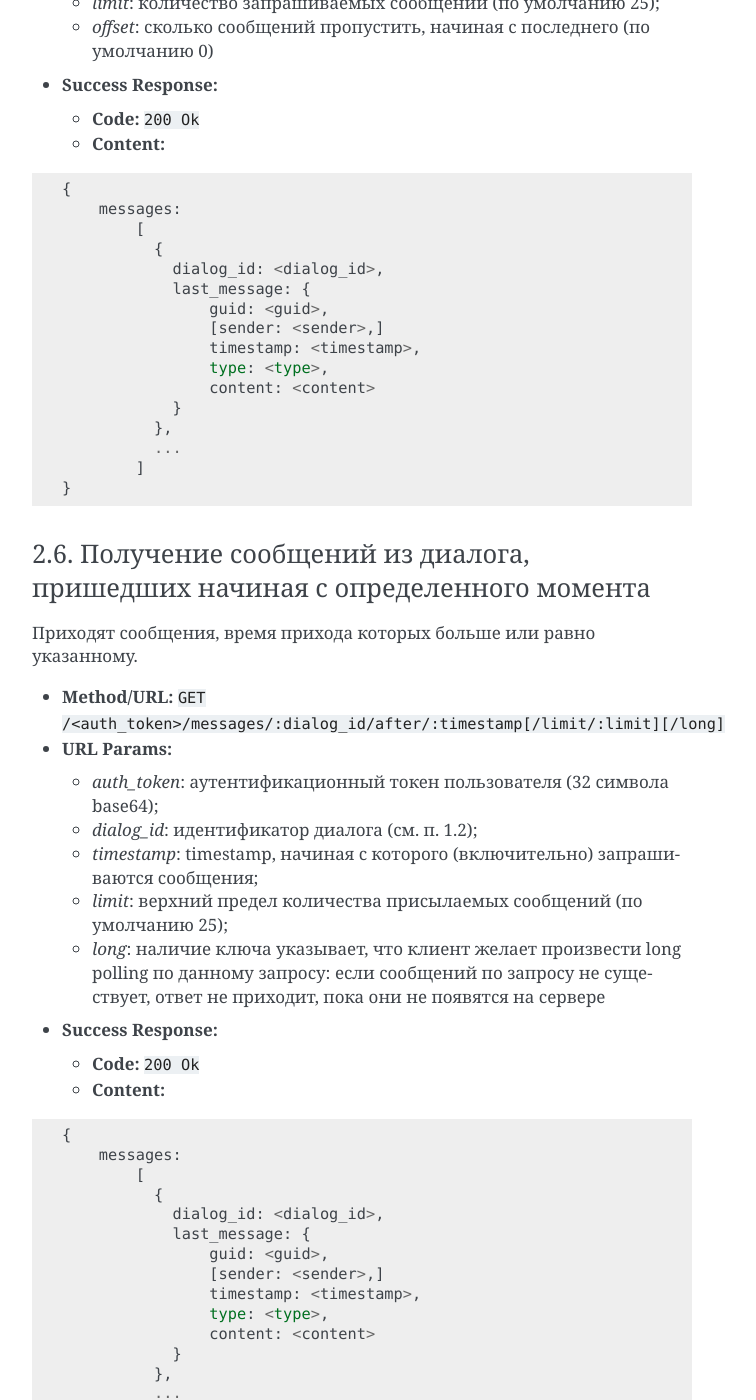
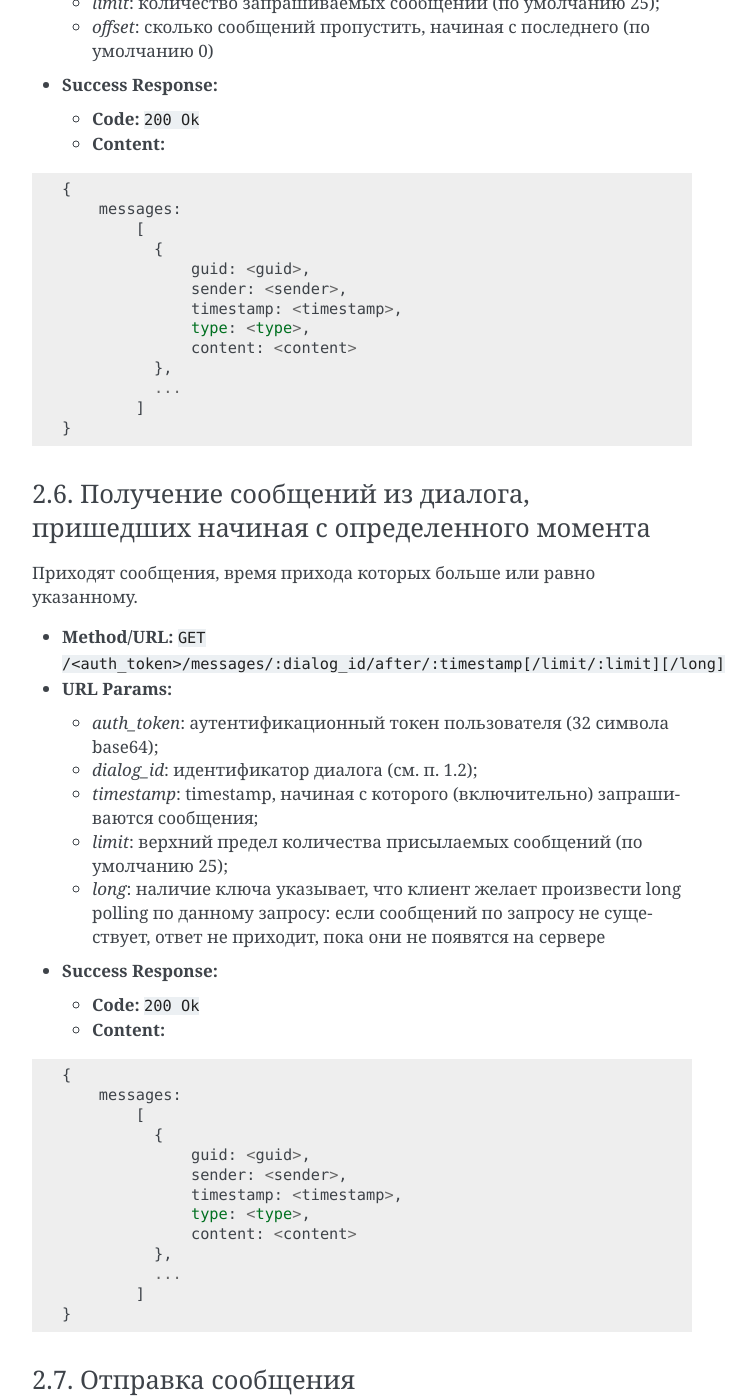
Before and after one commit to frnkySila/batya-api, a Sphinx documentation site: the page built from docs/source/index.rst, in a window 1280 px wide and 1400 px high, scrolled down 5304 px. Shown: the whole window, without its empty margins (388-1144 px from the left). Built offline with Sphinx 7.4.7, drawn with Linux system fonts in a browser that asks for light colours; some of the changed lines change nothing that is shown.

Commit message:
Изменил формат ответа в запросах 2.5 и 2.6
Раньше там вообще хз че было написано

```diff
--- a/docs/source/index.rst
+++ b/docs/source/index.rst
@@ -242,14 +242,11 @@ dialog_id     :code:`conference_id | username`
         messages:
             [
               {
-                dialog_id: <dialog_id>,
-                last_message: {
-                    guid: <guid>,
-                    [sender: <sender>,]
-                    timestamp: <timestamp>,
-                    type: <type>,
-                    content: <content>
-                }
+                  guid: <guid>,
+                  sender: <sender>,
+                  timestamp: <timestamp>,
+                  type: <type>,
+                  content: <content>
               },
               ...
             ]
@@ -284,18 +281,17 @@ dialog_id     :code:`conference_id | username`
         messages:
             [
               {
-                dialog_id: <dialog_id>,
-                last_message: {
-                    guid: <guid>,
-                    [sender: <sender>,]
-                    timestamp: <timestamp>,
-                    type: <type>,
-                    content: <content>
-                }
+                  guid: <guid>,
+                  sender: <sender>,
+                  timestamp: <timestamp>,
+                  type: <type>,
+                  content: <content>
               },
               ...
             ]
     }
+
+..
 
 2.7. Отправка сообщения
 '''''''''''''''''''''''
```
